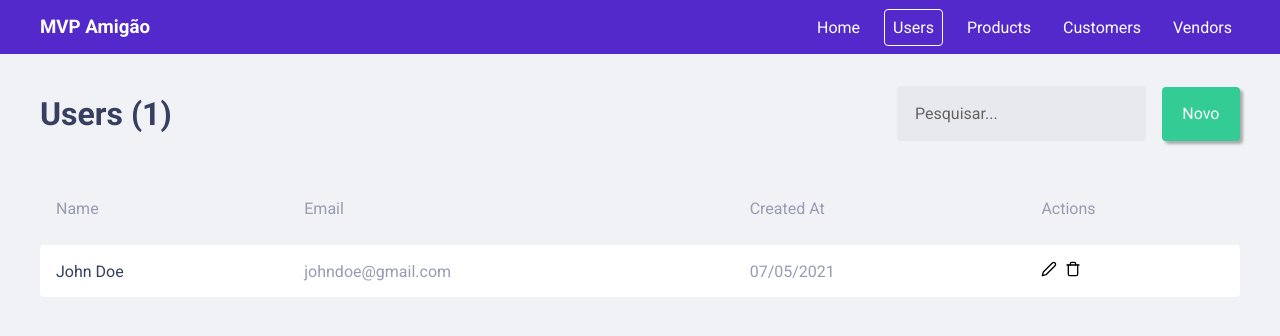
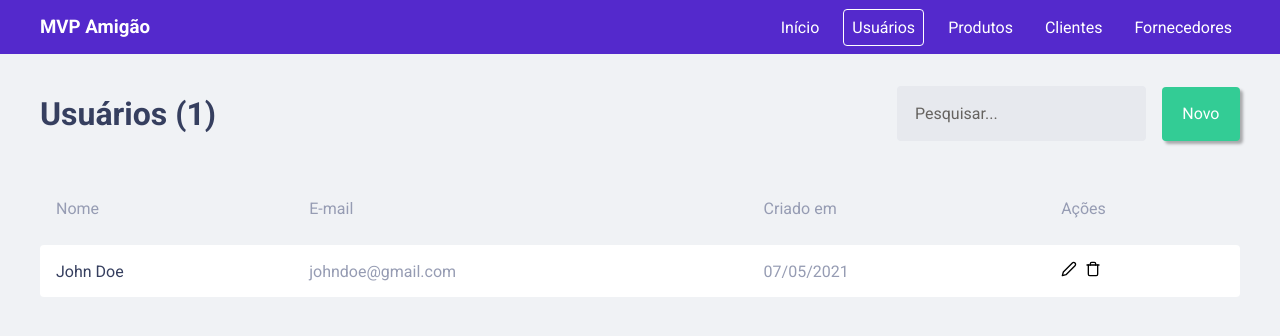
Before and after one commit to Newton-Duarte/mvp-amigao, a React (Create React App) app: page /users in a window 1280 px wide. Shown: the top 336 px of the page. Built offline with nearby package versions, Linux system fonts and the light colour scheme.

Commit message:
Translated content to Portuguese.

```diff
--- a/src/pages/Customers/CustomersContainer.js
+++ b/src/pages/Customers/CustomersContainer.js
@@ -52,7 +52,7 @@ export default function CustomersContainer() {
   }
 
   const handleDelete = id => {
-    if (window.confirm(`Want to delete the id ${id}?`)) {
+    if (window.confirm(`Deseja excluir o cliente ${id}?`)) {
       deleteCustomer(id)
     }
   }
@@ -60,7 +60,7 @@ export default function CustomersContainer() {
   return (
     <Container>
       <Header>
-        <h1>Customers ({customers.length})</h1>
+        <h1>Clientes ({customers.length})</h1>
         <div>
           <Input
             type="search"
--- a/src/pages/Customers/CustomersTable/index.js
+++ b/src/pages/Customers/CustomersTable/index.js
@@ -62,7 +62,7 @@ export function CustomersTable({ search, onEdit, onDelete }) {
           ))}
           {!renderCustomers.length && (
             <tr>
-              <td colSpan="6" style={{ textAlign: 'center' }}>Nothing found with the term: <strong>{search}</strong></td>
+              <td colSpan="6" style={{ textAlign: 'center' }}>Nenhum registro encontrado com o termo: <strong>{search}</strong></td>
             </tr>
           )}
         </tbody>
--- a/src/pages/Products/ProductModal/index.js
+++ b/src/pages/Products/ProductModal/index.js
@@ -45,18 +45,18 @@ export function ProductModal({ isOpen, onRequestClose, editProduct, onSubmit })
     >
       <Container onSubmit={handleSubmit}>
         <Header>
-          <h2>{product.id ? 'Edit Product' : 'New Product'}</h2>
+          <h2>{product.id ? 'Editar Produto' : 'Novo Produto'}</h2>
         </Header>
         <FormGroup>
           <Input
             name="name"
-            label="Name"
+            label="Nome"
             value={product.name}
             onChange={({ target }) => setProduct({ ...product, name: target.value })}
           />
           <Input
             name="price"
-            label="Price"
+            label="Preço"
             type="price"
             value={product.price}
             onChange={({ target }) => setProduct({ ...product, price: target.value })}
--- a/src/pages/Products/ProductsContainer.js
+++ b/src/pages/Products/ProductsContainer.js
@@ -52,7 +52,7 @@ export default function ProductsContainer() {
   }
 
   const handleDelete = id => {
-    if (window.confirm(`Want to delete the id ${id}?`)) {
+    if (window.confirm(`Deseja excluir o produto ${id}?`)) {
       deleteProduct(id)
     }
   }
@@ -60,7 +60,7 @@ export default function ProductsContainer() {
   return (
     <Container>
       <Header>
-        <h1>Products ({products.length})</h1>
+        <h1>Produtos ({products.length})</h1>
         <div>
           <Input
             type="search"
--- a/src/pages/Products/ProductsTable/index.js
+++ b/src/pages/Products/ProductsTable/index.js
@@ -21,8 +21,9 @@ export function ProductsTable({ search, onEdit, onDelete }) {
       <table>
         <thead>
           <tr>
-            <th>Name</th>
-            <th>Price</th>
+            <th>Nome</th>
+            <th>Preço</th>
+            <th>Ações</th>
           </tr>
         </thead>
 
@@ -32,14 +33,14 @@ export function ProductsTable({ search, onEdit, onDelete }) {
               <td>{product.name}</td>
               <td>{formatNumberToCurrency(product.price)}</td>
               <td>
-                <Tooltip text="Edit">
+                <Tooltip text="Editar">
                   <ButtonIcon
                     onClick={() => onEdit(product)}
                   >
                     <FiEdit2 />
                   </ButtonIcon>
                 </Tooltip>
-                <Tooltip text="Delete">
+                <Tooltip text="Excluir">
                   <ButtonIcon onClick={() => onDelete(product.id)}>
                     <FiTrash />
                   </ButtonIcon>
@@ -49,7 +50,7 @@ export function ProductsTable({ search, onEdit, onDelete }) {
           ))}
           {!renderProducts.length && (
             <tr>
-              <td colSpan="6" style={{ textAlign: 'center' }}>Nothing found with the term: <strong>{search}</strong></td>
+              <td colSpan="6" style={{ textAlign: 'center' }}>Nenhum registro encontrado com o termo: <strong>{search}</strong></td>
             </tr>
           )}
         </tbody>
--- a/src/pages/Users/UserModal/index.js
+++ b/src/pages/Users/UserModal/index.js
@@ -50,13 +50,13 @@ export function UserModal({ isOpen, onRequestClose, editUser, onSubmit }) {
         <FormGroup>
           <Input
             name="name"
-            label="Name"
+            label="Nome"
             value={user.name}
             onChange={({ target }) => setUser({ ...user, name: target.value })}
           />
           <Input
             name="email"
-            label="Email"
+            label="E-mail"
             type="email"
             value={user.email}
             onChange={({ target }) => setUser({ ...user, email: target.value })}
--- a/src/pages/Users/UsersTable/index.js
+++ b/src/pages/Users/UsersTable/index.js
@@ -21,10 +21,10 @@ export function UsersTable({ search, onEdit, onDelete }) {
       <table>
         <thead>
           <tr>
-            <th>Name</th>
-            <th>Email</th>
-            <th>Created At</th>
-            <th>Actions</th>
+            <th>Nome</th>
+            <th>E-mail</th>
+            <th>Criado em</th>
+            <th>Ações</th>
           </tr>
         </thead>
 
@@ -37,14 +37,14 @@ export function UsersTable({ search, onEdit, onDelete }) {
                 {formatDate(new Date(user.createdAt), 'pt-BR')}
               </td>
               <td>
-                <Tooltip text="Edit">
+                <Tooltip text="Editar">
                   <ButtonIcon
                     onClick={() => onEdit(user)}
                   >
                     <FiEdit2 />
                   </ButtonIcon>
                 </Tooltip>
-                <Tooltip text="Delete">
+                <Tooltip text="Excluir">
                   <ButtonIcon onClick={() => onDelete(user.id)}>
                     <FiTrash />
                   </ButtonIcon>
@@ -54,7 +54,7 @@ export function UsersTable({ search, onEdit, onDelete }) {
           ))}
           {!renderUsers.length && (
             <tr>
-              <td colSpan="6" style={{ textAlign: 'center' }}>Nothing found with the term: <strong>{search}</strong></td>
+              <td colSpan="6" style={{ textAlign: 'center' }}>Nenhum registro encontrado com o termo: <strong>{search}</strong></td>
             </tr>
           )}
         </tbody>
--- a/src/pages/Users/index.js
+++ b/src/pages/Users/index.js
@@ -52,7 +52,7 @@ export default function Users() {
   }
 
   const handleDelete = id => {
-    if (window.confirm(`Want to delete the id ${id}?`)) {
+    if (window.confirm(`Deseja excluir o usuário ${id}?`)) {
       deleteUser(id)
     }
   }
@@ -60,7 +60,7 @@ export default function Users() {
   return (
     <Container>
       <Header>
-        <h1>Users ({users.length})</h1>
+        <h1>Usuários ({users.length})</h1>
         <div>
           <Input
             type="search"
--- a/src/pages/Vendors/VendorsContainer.js
+++ b/src/pages/Vendors/VendorsContainer.js
@@ -52,7 +52,7 @@ export default function VendorsContainer() {
   }
 
   const handleDelete = id => {
-    if (window.confirm(`Want to delete the id ${id}?`)) {
+    if (window.confirm(`Deseja excluir o fornecedor ${id}?`)) {
       deleteVendor(id)
     }
   }
@@ -60,7 +60,7 @@ export default function VendorsContainer() {
   return (
     <Container>
       <Header>
-        <h1>Vendors ({vendors.length})</h1>
+        <h1>Fornecedores ({vendors.length})</h1>
         <div>
           <Input
             type="search"
--- a/src/pages/Vendors/VendorsTable/index.js
+++ b/src/pages/Vendors/VendorsTable/index.js
@@ -62,7 +62,7 @@ export function VendorsTable({ search, onEdit, onDelete }) {
           ))}
           {!renderVendors.length && (
             <tr>
-              <td colSpan="6" style={{ textAlign: 'center' }}>Nothing found with the term: <strong>{search}</strong></td>
+              <td colSpan="6" style={{ textAlign: 'center' }}>Nenhum registro encontrado com o termo: <strong>{search}</strong></td>
             </tr>
           )}
         </tbody>
--- a/src/routes/config.js
+++ b/src/routes/config.js
@@ -15,30 +15,30 @@ export const routes = [
     component: Home,
     exact: true,
     icon: '',
-    name: 'Home',
+    name: 'Início',
   },
   {
     path: '/users',
     component: Users,
     icon: '',
-    name: 'Users',
+    name: 'Usuários',
   },
   {
     path: '/products',
     component: Products,
     icon: '',
-    name: 'Products',
+    name: 'Produtos',
   },
   {
     path: '/customers',
     component: Customers,
     icon: '',
-    name: 'Customers',
+    name: 'Clientes',
   },
   {
     path: '/vendors',
     component: Vendors,
     icon: '',
-    name: 'Vendors',
+    name: 'Fornecedores',
   }
 ]
```
